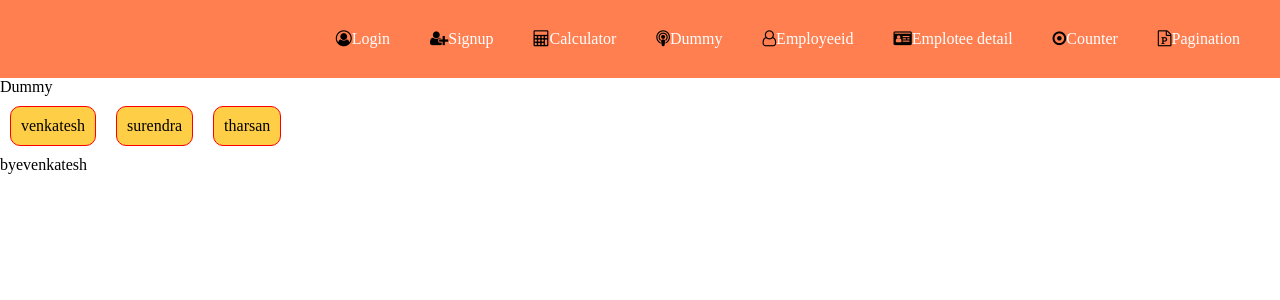
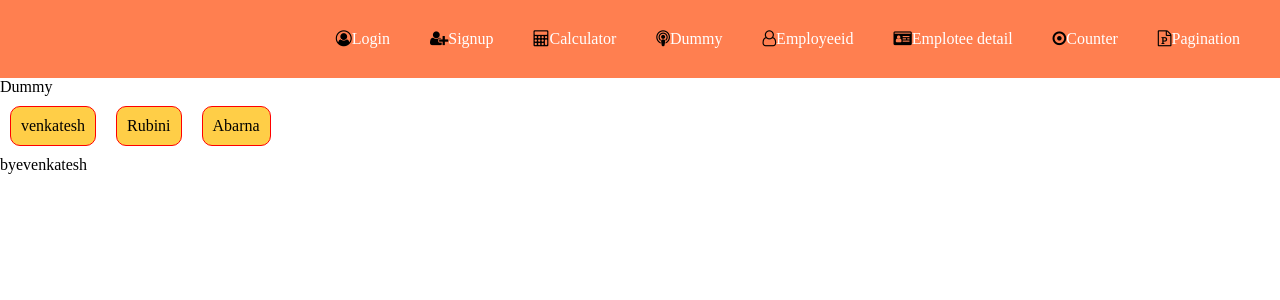
Before and after one commit to venkatesh2001A/react-q6trt7, a React (Create React App) app: page /Dummy in a window 1280 px wide. Shown: the top 300 px of the page. Built offline with nearby package versions, Linux system fonts and the light colour scheme.

Commit message:
1 file modified

```diff
--- a/src/pages/Dummy.jsx
+++ b/src/pages/Dummy.jsx
@@ -8,8 +8,8 @@ function Dummy() {
     <div>
       <p> Dummy</p>
       <Welcome name="venkatesh"></Welcome>
-      <Welcome name="surendra"></Welcome>
-      <Welcome name="tharsan"></Welcome>
+      <Welcome name="Rubini"></Welcome>
+      <Welcome name="Abarna"></Welcome>
 
       <Bye name="venkatesh"></Bye>
     </div>
```
